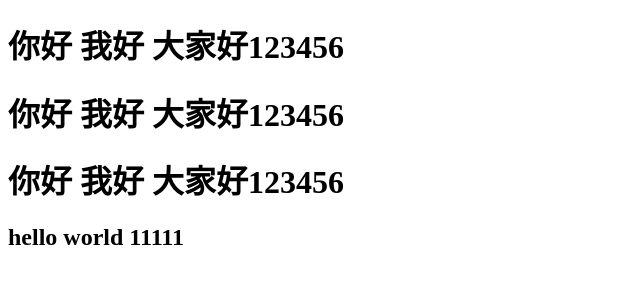
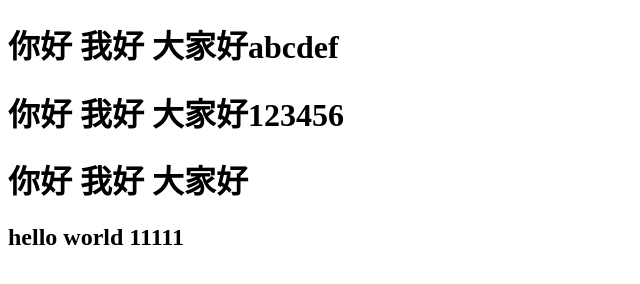
Before and after one commit to lxf211713/lxfcode, a plain HTML site: page vue_pro1/02.html in a window 1280 px wide. Shown: the whole page, without its empty margins (0-640 px from the left). Drawn offline with Linux system fonts and the light colour scheme.

Commit message:
Update 02.html

```diff
--- a/vue_pro1/02.html
+++ b/vue_pro1/02.html
@@ -7,9 +7,9 @@
     <title>Document</title>
 </head>
 <body>
+    <h1>你好 我好 大家好abcdef</h1>
     <h1>你好 我好 大家好123456</h1>
-    <h1>你好 我好 大家好123456</h1>
-    <h1>你好 我好 大家好123456</h1>
+    <h1>你好 我好 大家好</h1>
     <h2>hello world  11111</h2>
 
 
```
